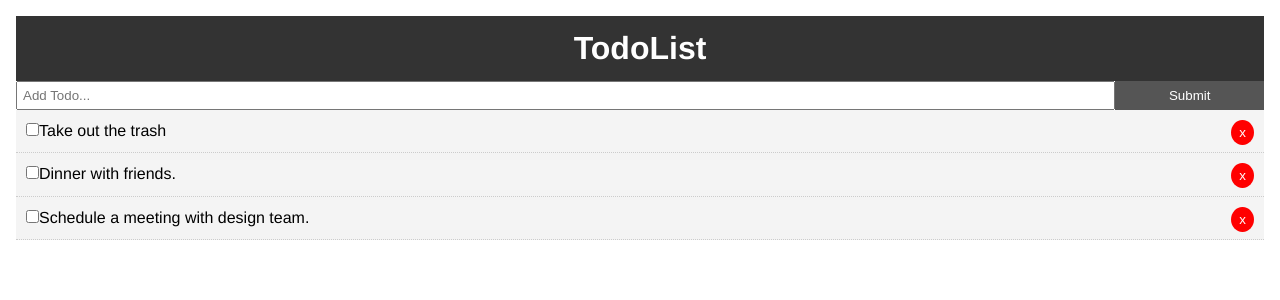
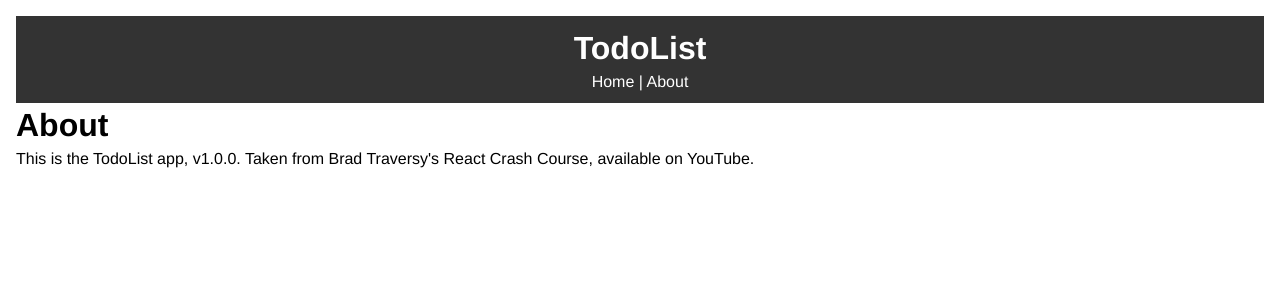
Before and after one commit to charlesmartinreed/react-crash-course, a React (Create React App) app: page /about in a window 1280 px wide. Shown: the top 300 px of the page. Built offline with nearby package versions, Linux system fonts and the light colour scheme.

Commit message:
Implement UUID for generating ids. Install and implement react-router. Demonstrate linking documents using Link component.

```diff
--- a/package.json
+++ b/package.json
@@ -5,7 +5,9 @@
   "dependencies": {
     "react": "^16.8.6",
     "react-dom": "^16.8.6",
-    "react-scripts": "2.1.8"
+    "react-router-dom": "^5.0.0",
+    "react-scripts": "2.1.8",
+    "uuid": "^3.3.2"
   },
   "scripts": {
     "start": "react-scripts start",
--- a/src/App.js
+++ b/src/App.js
@@ -1,7 +1,12 @@
 import React, { Component } from 'react';
+import { BrowserRouter as Router, Route } from 'react-router-dom';
+
 import Header from './components/layout/Header';
+import About from './components/pages/About';
 import AddTodo from './components/AddTodo';
 import Todos from './components/Todos';
+
+import uuid from 'uuid';
 
 import './App.css';
 
@@ -9,17 +14,17 @@
 	state = {
 		todos: [
 			{
-				id: 1,
+				id: uuid.v4(),
 				title: 'Take out the trash',
 				completed: false
 			},
 			{
-				id: 2,
+				id: uuid.v4(),
 				title: 'Dinner with friends.',
 				completed: false
 			},
 			{
-				id: 3,
+				id: uuid.v4(),
 				title: 'Schedule a meeting with design team.',
 				completed: false
 			},
@@ -48,7 +53,7 @@
 	// using the spread operator because it makes a copied array
 	addTodo = (title) => {
 		const newTodo = {
-			id: 4,
+			id: uuid.v4(),
 			title,
 			completed: false
 		}
@@ -64,13 +69,22 @@
 			// this looks like HTML, but it's actually JSX
 			// <!-- We embed our custom components with tags -->
 			// passing our todos, from our App state, to the Todos
+			// if we want to use the router, we need to wrap EVERYTHING in it
+			<Router>
 	      <div className="App">
 					<div className="container">
 						<Header />
+						<Route exact path="/" render={props => (
+							<React.Fragment>
 								<AddTodo addTodo={this.addTodo} />
 								<Todos todos={this.state.todos} markComplete={this.markComplete} deleteTodo={this.deleteTodo}/>
+							</React.Fragment>
+						)} />
+
+						<Route path="/about" component={About} />
 					</div>
 	      </div>
+			</Router>
     );
   }
 }
--- a/src/components/layout/Header.js
+++ b/src/components/layout/Header.js
@@ -1,12 +1,21 @@
 import React from 'react';
+import { Link } from 'react-router-dom';
 
 // This is a 'functional component'. Think of this as having only a render method.
+
+// notice how Link replaces our <a>
 function Header() {
 	return  (
 		<header style={headerStyle}>
 			<h1>TodoList</h1>
+			<Link style={linkStyle} to="/">Home</Link> | <Link style={linkStyle} to="/about">About</Link>
 		</header>
 	)
+}
+
+const linkStyle = {
+	color: '#fff',
+	textDecoration: 'none'
 }
 
 const headerStyle = {
--- /dev/null
+++ b/src/components/pages/About.js
@@ -0,0 +1,13 @@
+import React from 'react';
+
+// since you need to have anything returned in JSX inside of a DOM element, you can use React.Fragment as a dummy element rather than creating a DOM
+export default function About() {
+	return (
+		<React.Fragment>
+			<h1>About</h1>
+			<p>This is the TodoList app, v1.0.0. Taken from Brad Traversy's React Crash Course, available on YouTube. </p>
+		</React.Fragment>
+	)
+}
+
+// export default About;
```
Also changed, not shown: 1 other file (tests, documents, lock files or other folders). Lines whose indentation alone changed are shown as unchanged.
